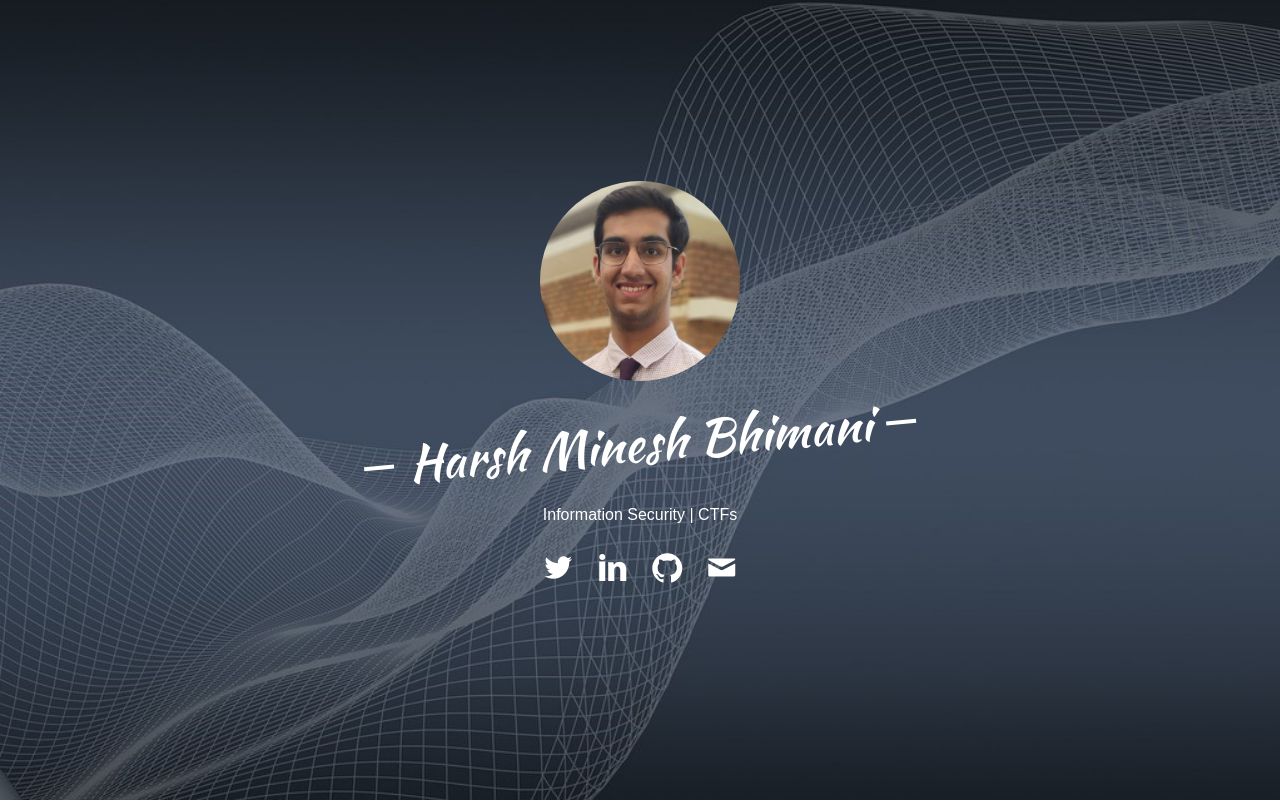
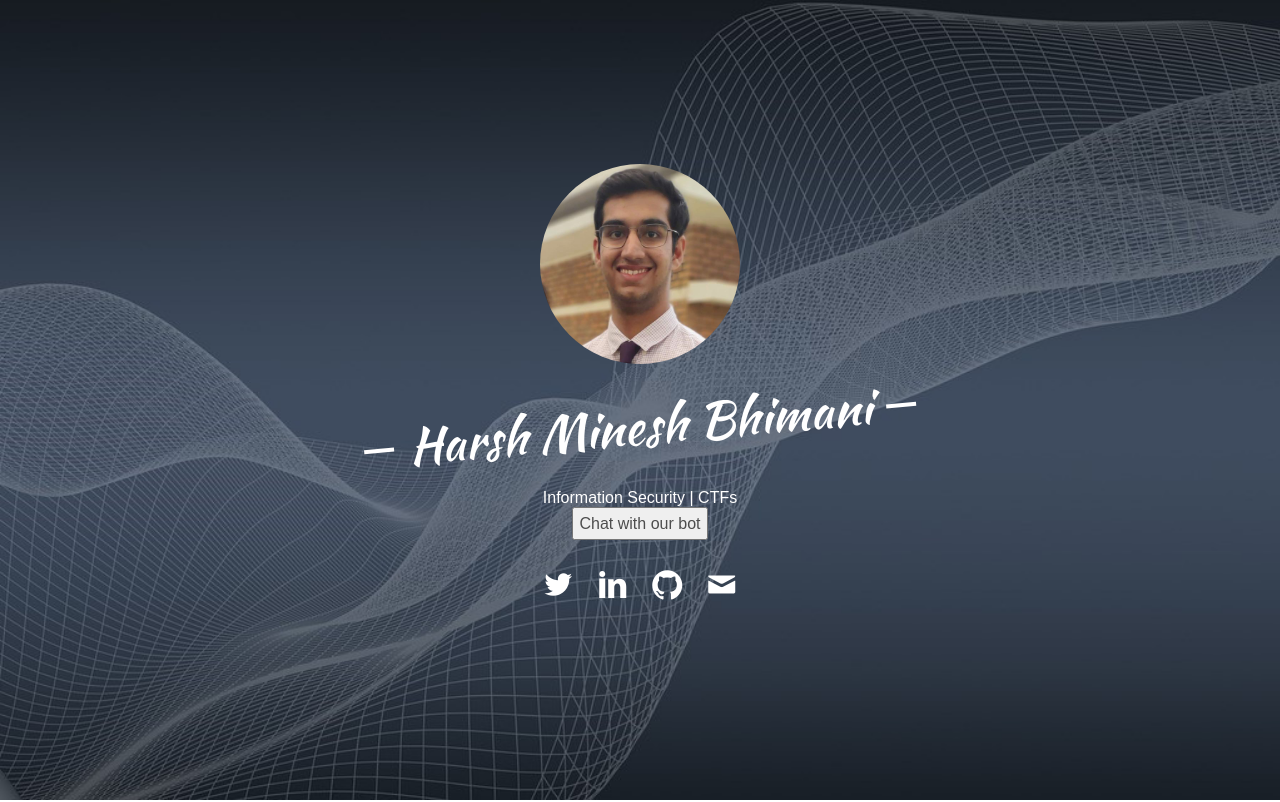
Before and after one commit to harshbhimani/harshbhimani.github.io, a plain HTML site: page index.html in a window 1280 px wide. Shown: the top 802 px of the page. Drawn offline with Linux system fonts and the light colour scheme; files whose address does not match are found by name.

Commit message:
Added button

```diff
--- a/index.html
+++ b/index.html
@@ -41,6 +41,7 @@
 							<div class="profile-thumb" style="background: url(images/User.jpg);"></div>
 							<h1><span>Harsh Minesh Bhimani</span></h1>
 							<h3><span>Information Security | CTFs </span></h3>
+							<button onclick="ws('open')">Chat with our bot</button>
 							<p>
 								<ul class="fh5co-social-icons">
 									<li><a href="https://twitter.com/bhimaniharsh98"><i class="icon-twitter2"></i></a></li>
```
